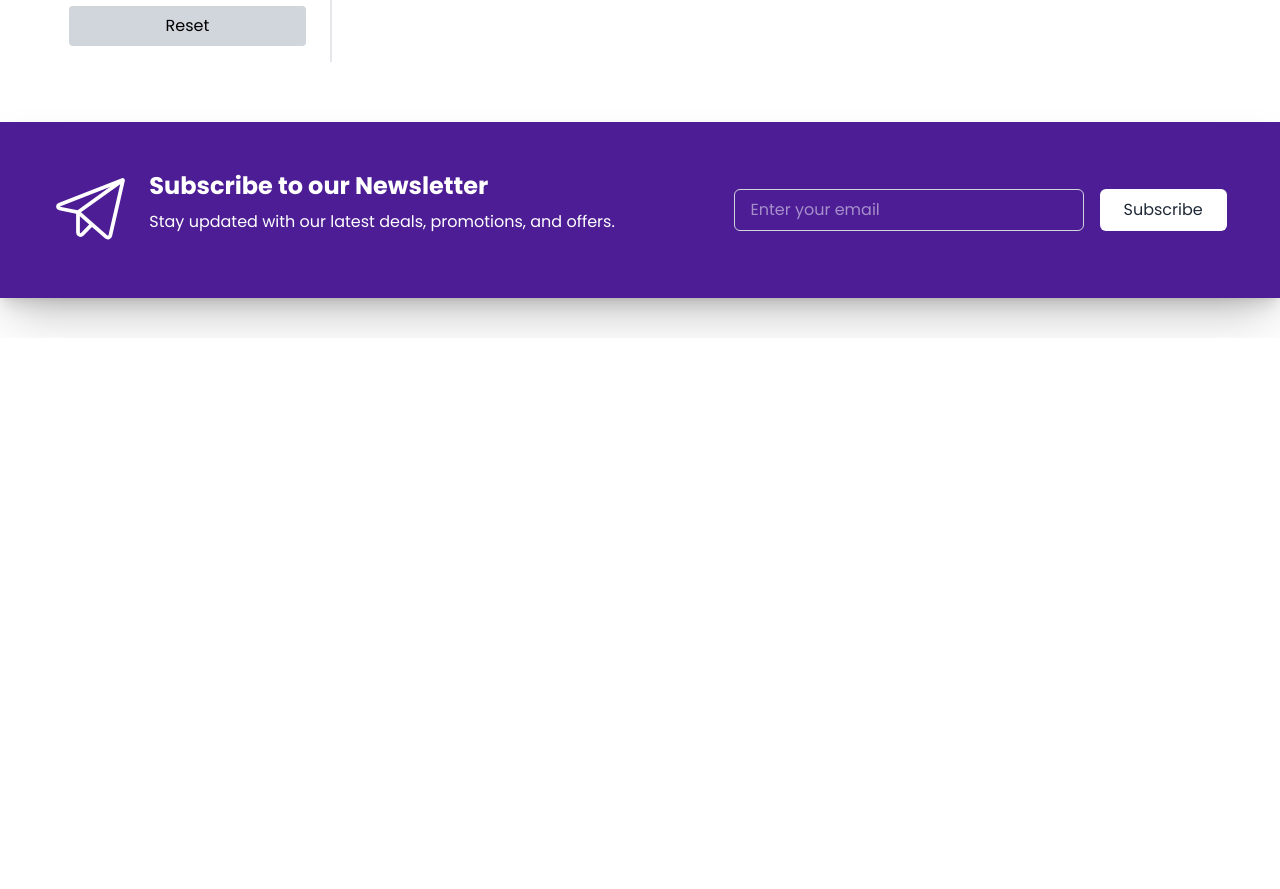
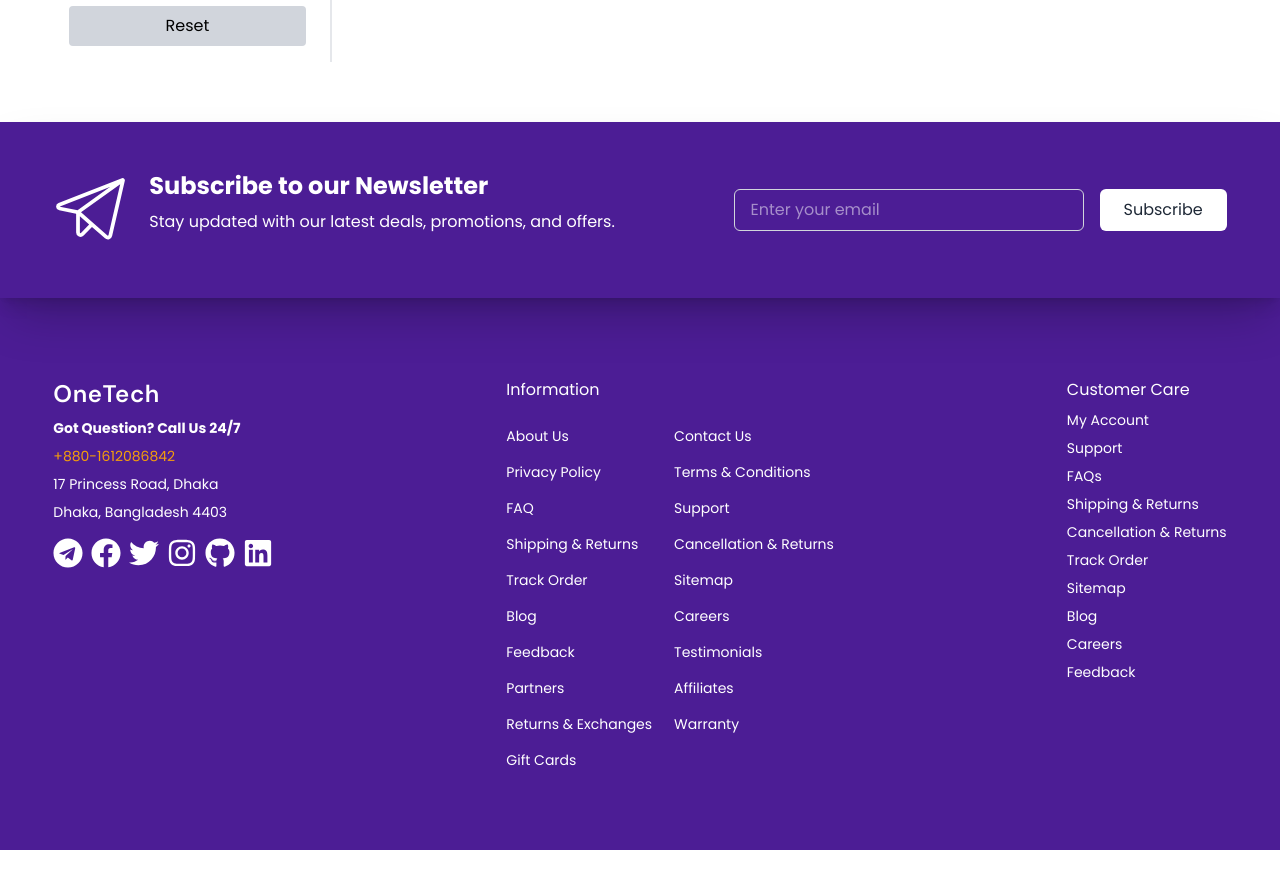
Before and after one commit to mdsamiulislam54/Full-Stack-E-Commerce-Project, a React (Vite) app in the folder client/dailymart/: page /allproducts in a window 1280 px wide. Shown: the part 785-1674 px from the top of the page. Before the commit the page ends 1123 px from the top, so only its background shows below. Built offline with nearby package versions, Linux system fonts and the light colour scheme; no server answers.

Commit message:
Footer section Update

```diff
--- a/client/dailymart/src/componants/Footer/Footer.jsx
+++ b/client/dailymart/src/componants/Footer/Footer.jsx
@@ -1,14 +1,74 @@
-import NewsLetter from "./NewsLetter"
+import { Link } from "react-router-dom";
+import NewsLetter from "./NewsLetter";
+import { FaTelegram ,FaFacebook ,FaTwitter,FaInstagram,FaGithub,FaLinkedin} from "react-icons/fa";
 
 const Footer = () => {
   return (
-    <div className="my-10">
-          <div className="shadow-2xl "><NewsLetter/></div>
-        <div className="w-11/12 mx-auto ">
+    <div className="my-10 bg-primary ">
+      <div className="shadow-2xl ">
+        <NewsLetter />
+      </div>
+      <div>
+        <div className="w-11/12 mx-auto py-20 text-light ">
+           <div className="flex sm:flex-row flex-col  justify-between gap-10">
+           <div>
+            <h2 className="text-2xl font-dm-snas font-semibold tracking-wide text-center sm:text-start">OneTech</h2>
+            <p className="text-sm mt-2 font-bold text-center sm:text-start">Got Question? Call Us 24/7</p>
+            <p className="text-sm mt-2 text-center sm:text-start text-secondary">+880-1612086842</p>
+            <p className="text-sm mt-2 text-center sm:text-start">17 Princess Road, Dhaka</p>
+            <p className="text-sm mt-2 text-center sm:text-start">Dhaka, Bangladesh 4403</p>
+            <div className="flex items-center  mt-4 gap-2 justify-center sm:justify-start">
+                <span className=" "><FaTelegram  size={30} /></span>
+                <span><FaFacebook size={30} /></span>
+                <span><FaTwitter size={30}/></span>
+                <span><FaInstagram size={30}/></span>
+                <span><FaGithub size={30}/></span>
+                <span><FaLinkedin size={30}/></span>
+            </div>
+           </div>
+            <div>
+            <h2>Information</h2>
+           <div className="grid grid-cols-2 gap-2 mt-4">
+           <Link to="/about" className="text-sm mt-2 block">About Us</Link>
+            <Link to="/contact" className="text-sm mt-2 block">Contact Us</Link>
+            <Link to="/privacy" className="text-sm mt-2 block">Privacy Policy</Link>
+            <Link to="/terms" className="text-sm mt-2 block">Terms & Conditions</Link>
+            <Link to="/faq" className="text-sm mt-2 block">FAQ</Link>
+            <Link to="/support" className="text-sm mt-2 block">Support</Link>
+            <Link to="/shipping" className="text-sm mt-2 block">Shipping & Returns</Link>
+            <Link to="/cancellation" className="text-sm mt-2 block">Cancellation & Returns</Link>
+            <Link to="/track-order" className="text-sm mt-2 block">Track Order</Link>
+            <Link to="/sitemap" className="text-sm mt-2 block">Sitemap</Link>
+            <Link to="/blog" className="text-sm mt-2 block">Blog</Link>
+            <Link to="/careers" className="text-sm mt-2 block">Careers</Link>
+            <Link to="/feedback" className="text-sm mt-2 block">Feedback</Link>
+            <Link to="/testimonials" className="text-sm mt-2 block">Testimonials</Link>
+            <Link to="/partners" className="text-sm mt-2 block">Partners</Link>
+            <Link to="/affiliates" className="text-sm mt-2 block">Affiliates</Link>
+            <Link to="/returns" className="text-sm mt-2 block">Returns & Exchanges</Link>
+            <Link to="/warranty" className="text-sm mt-2 block">Warranty</Link>
+            <Link to="/gift-cards" className="text-sm mt-2 block">Gift Cards</Link>
+           </div>
+            </div>
+            <div>
+                <h2>Customer Care</h2>
+                <Link to="/userdashboard" className="text-sm mt-2 block">My Account</Link>
+                <Link to="/support" className="text-sm mt-2 block">Support</Link>
+                <Link to="/faq" className="text-sm mt-2 block">FAQs</Link>
+                <Link to="/shipping" className="text-sm mt-2 block">Shipping & Returns</Link>
+                <Link to="/cancellation" className="text-sm mt-2 block">Cancellation & Returns</Link>
+                <Link to="/track-order" className="text-sm mt-2 block">Track Order</Link>
+                <Link to="/sitemap" className="text-sm mt-2 block">Sitemap</Link>
+                <Link to="/blog" className="text-sm mt-2 block">Blog</Link>
+                <Link to="/careers" className="text-sm mt-2 block">Careers</Link>
+                <Link to="/feedback" className="text-sm mt-2 block">Feedback</Link>
+            </div>
+           </div>
 
         </div>
+      </div>
     </div>
-  )
-}
+  );
+};
 
-export default Footer
+export default Footer;
--- a/client/dailymart/src/componants/Footer/NewsLetter.jsx
+++ b/client/dailymart/src/componants/Footer/NewsLetter.jsx
@@ -1,29 +1,30 @@
 import { useState } from "react";
 import { PiTelegramLogoLight } from "react-icons/pi";
 import axios from "axios";
+import { ToastContainer, toast } from "react-toastify";
 const NewsLetter = () => {
   const [email, setEmail] = useState("");
 
   const handleSubmit = (e) => {
     e.preventDefault();
     // Handle form submission logic here
-        if(!email){
-            alert("Please enter your email address.");
+    if (!email) {
+      toast.error("Please enter your email address.");
       return;
     }
     // Send email to the server
-        axios.post("http://localhost:5000/api/users/send-email", { email })
+    axios
+      .post("http://localhost:5000/api/users/send-email", { email })
       .then(() => {
-                alert("Subscription successful!");
+        toast.success("Subscribed successfully!");
         setEmail("");
       })
-            .catch(error => {
+      .catch((error) => {
         console.error("There was an error subscribing!", error);
-                alert("Subscription failed. Please try again later.");
+        toast.error("Subscription failed. Please try again later.");
       });
   };
 
-      console.log(email);
   return (
     <div className="shadow-lg bg-primary py-12 mt-10  ">
       <div className="w-11/12 mx-auto">
@@ -44,8 +45,11 @@ const NewsLetter = () => {
           </div>
 
           {/* Right Section */}
-          <div >
-          <form onSubmit={handleSubmit} className="flex sm:flex-row flex-col  sm:w-auto gap-4 w-full" >
+          <div>
+            <form
+              onSubmit={handleSubmit}
+              className="flex sm:flex-row flex-col  sm:w-auto gap-4 w-full"
+            >
               <input
                 type="email"
                 value={email}
@@ -63,6 +67,7 @@ const NewsLetter = () => {
           </div>
         </div>
       </div>
+      <ToastContainer />
     </div>
   );
 };
```
Lines whose indentation alone changed are shown as unchanged.
